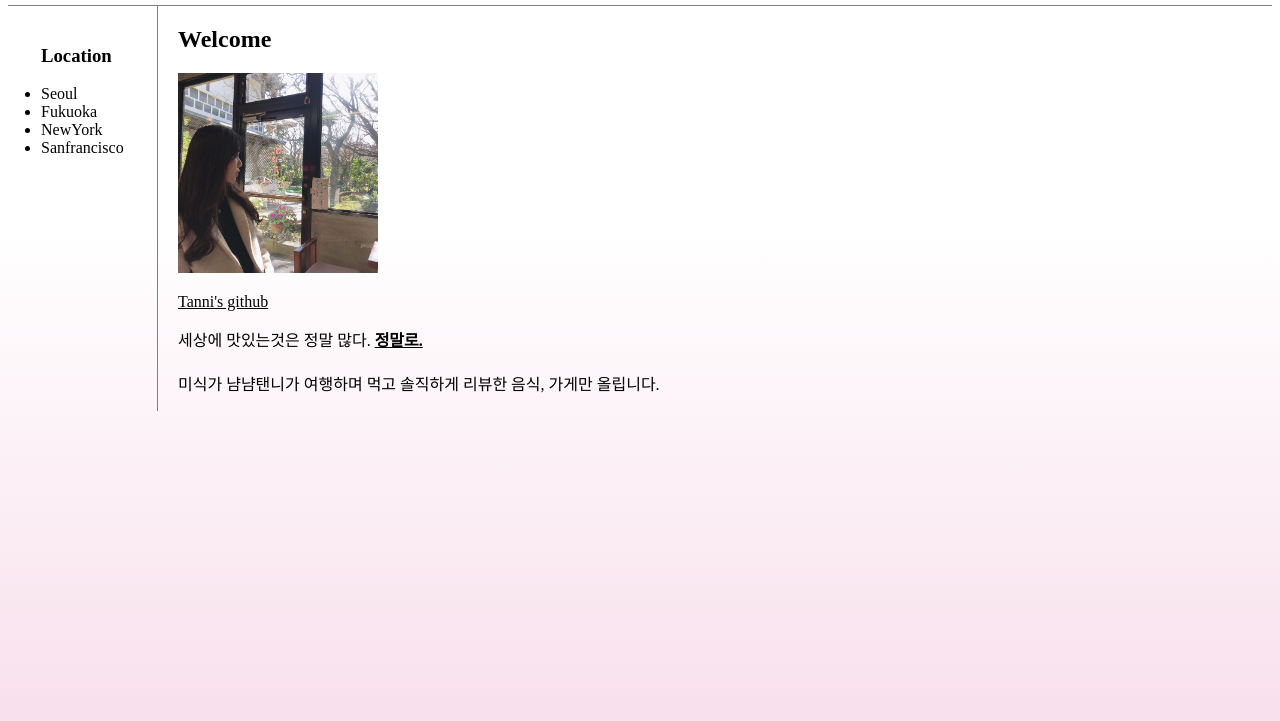
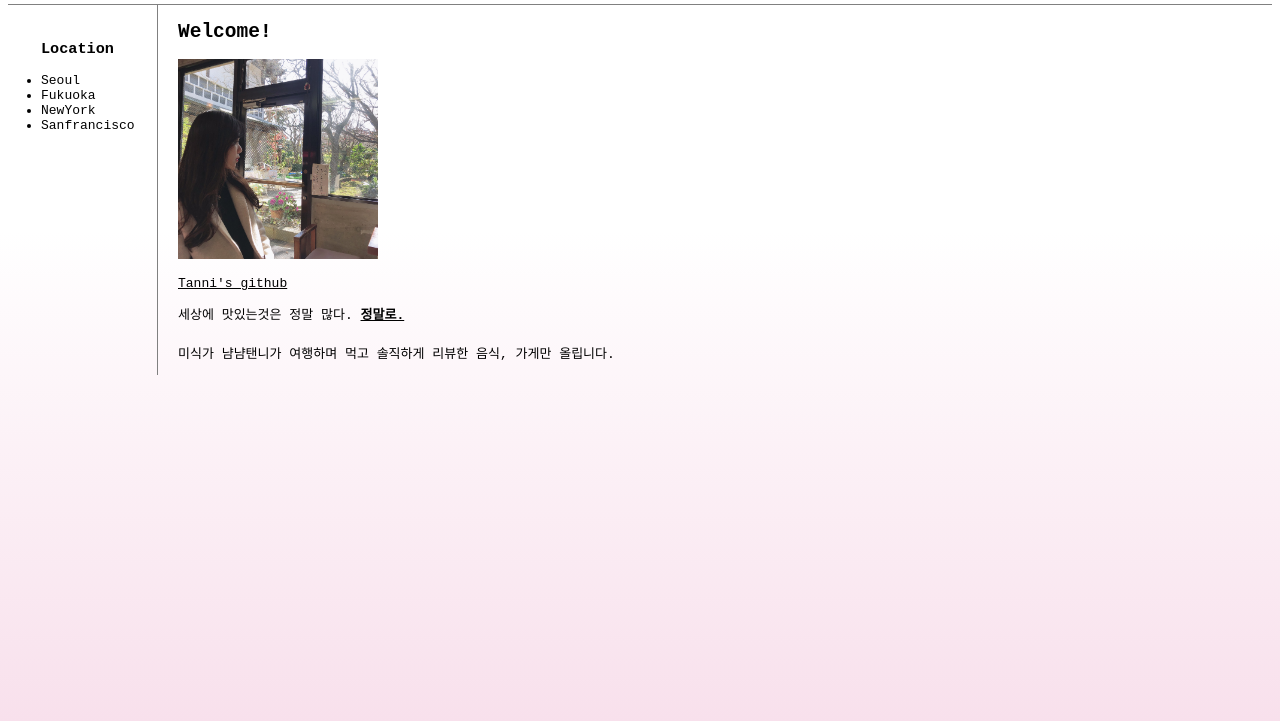
Before and after one commit to tanni2003/PayrollManagement, a plain HTML site: page index.html in a window 1280 px wide. Shown: the part 95-816 px from the top of the page. Drawn offline with Linux system fonts and the light colour scheme.

Commit message:
CSS_font

```diff
--- a/index.html
+++ b/index.html
@@ -17,7 +17,7 @@
       <li><a href="sanfrancisco.html">Sanfrancisco</a></li>
     </ul>
   <div id="content">
-    <h2>Welcome</h2>
+    <h2>Welcome!</h2>
     <img src="tanni.jpeg" width="200">
     <p><a href="https://github.com/tanni2003" style="color:black;text-decoration:underline"
       target="_blank" title="tanni's github site">Tanni's github </a></p>
--- a/style.css
+++ b/style.css
@@ -1,14 +1,17 @@
 <style>
   body{
     margin: 0;
+    font-family: monospace;
   }
   body{
     height: 100vh;
     background: linear-gradient(#FFFFFF 40%, #F8E0EC);
+    font-family: monospace;
   }
   a{
     color:black;
     text-decoration: none;
+    font-family: monospace;
   }
   h1{
     font-size: 45px;
```
